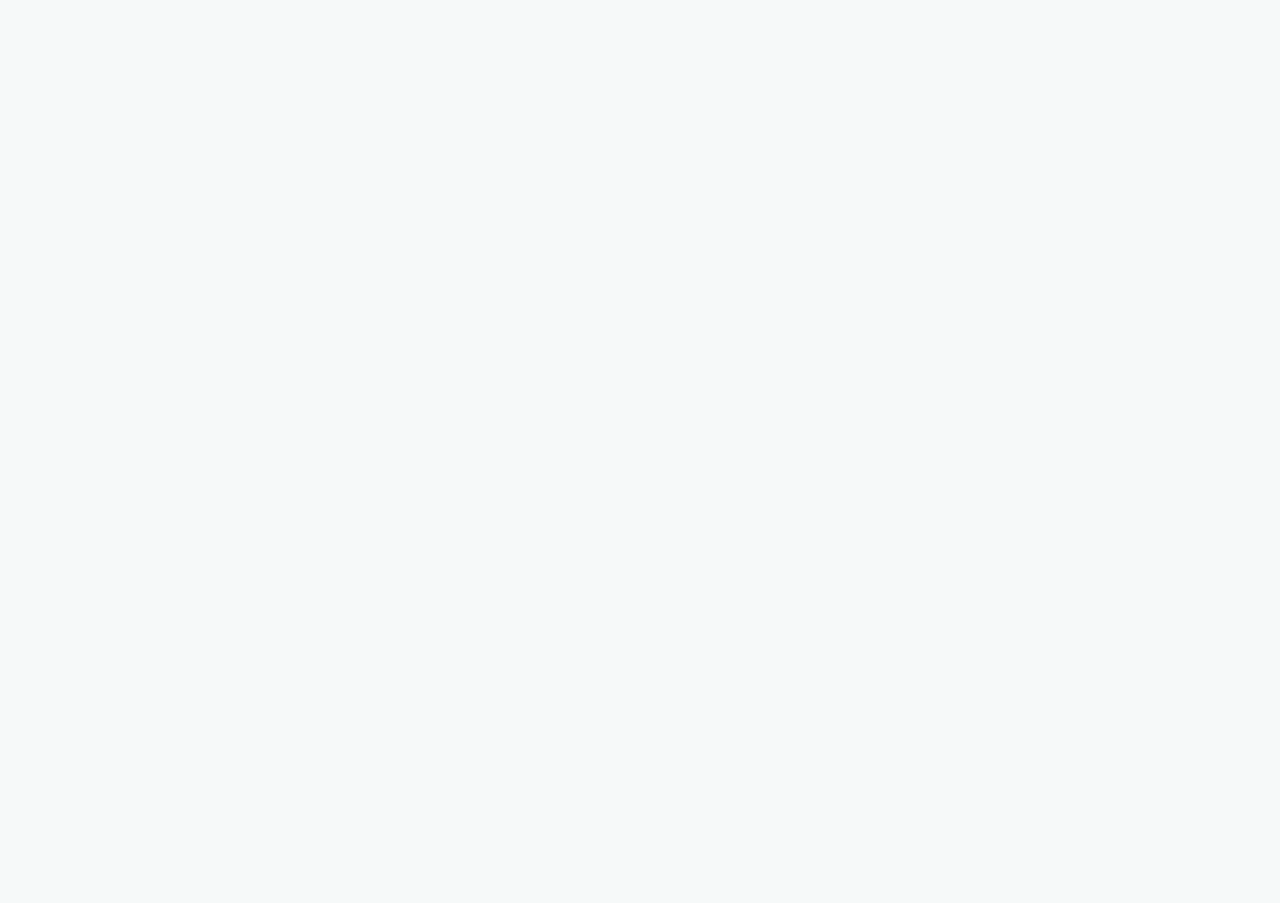
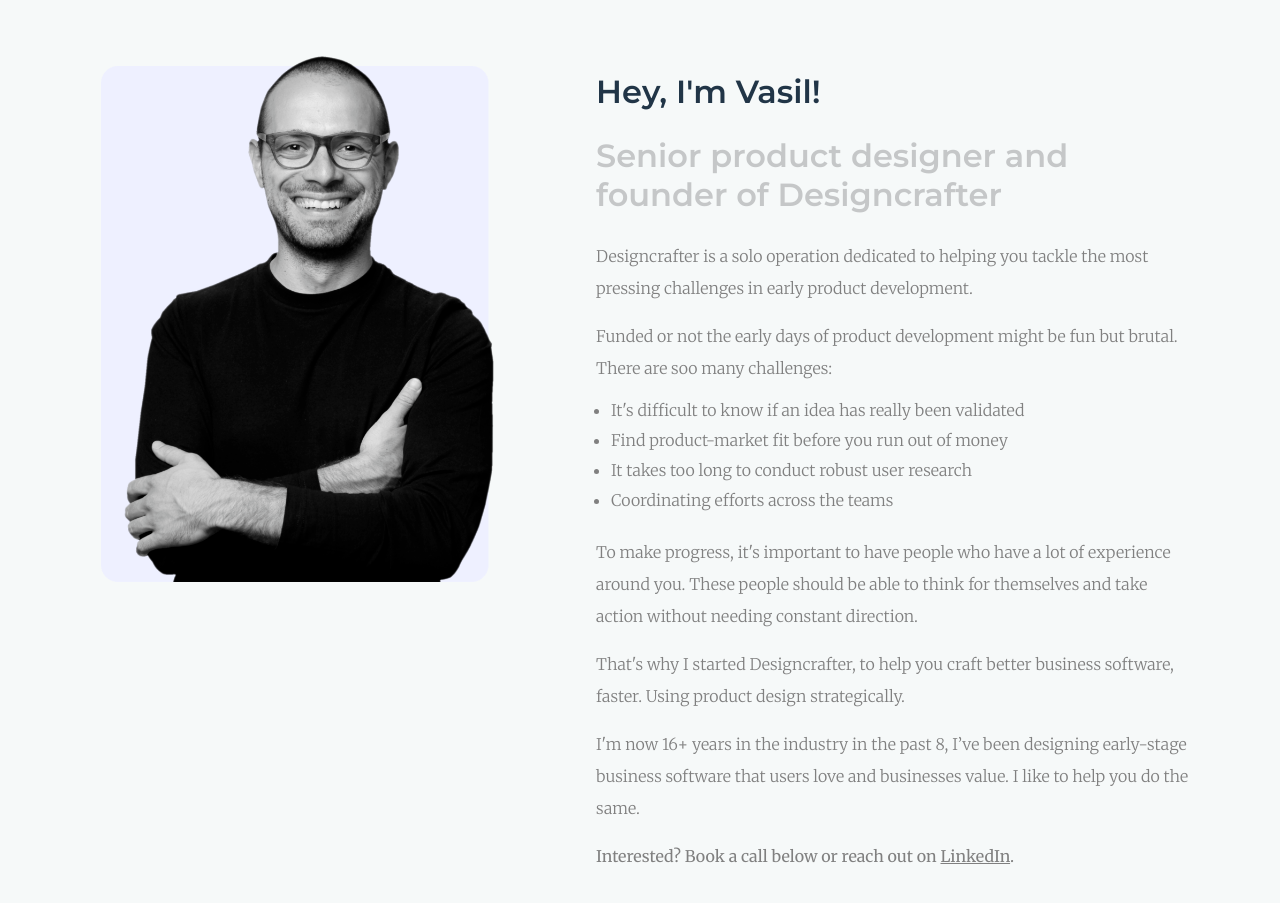
Before and after one commit to MelissaPerez09/Proyecto01-CC3062, a React (Vite) app: page / in a window 1280 px wide. Shown: the part 3700-4603 px from the top of the page. Before the commit the page ends 3715 px from the top, so only its background shows below. Built offline with nearby package versions, Linux system fonts and the light colour scheme.

Commit message:
Vasil card finished

```diff
--- a/src/components/Global/Global.jsx
+++ b/src/components/Global/Global.jsx
@@ -5,16 +5,18 @@
 import MegaCard from "../MegaCard/MegaCard"
 import SelectedWork from "../SelectedWork/SelectedWork"
 import Product from "../Product/Product"
+import Vasil from "../Vasil/Vasil"
 
 function Global() {
   return (
     <div>
-      <Header />
-      <First />
-      <Cards />
-      <MegaCard />
-      <SelectedWork />
-      <Product />
+      <Header/>
+      <First/>
+      <Cards/>
+      <MegaCard/>
+      <SelectedWork/>
+      <Product/>
+      <Vasil/>
     </div>
   )
 }
--- a/src/components/Product/Product.module.css
+++ b/src/components/Product/Product.module.css
@@ -80,7 +80,6 @@
 ul li{
     margin-bottom: 10px;
     order: 3;
-    list-style-type: none;
 }
 
 .yes{
--- /dev/null
+++ b/src/components/Vasil/Vasil.jsx
@@ -0,0 +1,39 @@
+import React from "react"
+import styles from "./Vasil.module.css"
+
+function Vasil() {
+  return (
+    <div className={styles.container}>
+        <img
+            className={styles.img2}
+            alt="xd"
+            src="../src/assets/image02.png"
+        />
+
+        <div className={styles.textsVasil}>
+            <h1 className={styles.hey}>Hey, I'm Vasil!</h1>
+            <h2 className={styles.senior}>Senior product designer and founder of Designcrafter</h2>
+            <p className={styles.pV}>Designcrafter is a solo operation dedicated to helping you tackle the most pressing challenges in early product development.</p>
+            <p className={styles.pV}>Funded or not the early days of product development might be fun but brutal. There are soo many challenges:</p>
+
+            <ul className={styles.list}>
+              <li>It's difficult to know if an idea has really been validated</li>
+              <li>Find product-market fit before you run out of money</li>
+              <li>It takes too long to conduct robust user research</li>
+              <li>Coordinating efforts across the teams</li>
+            </ul>
+
+            <p className={styles.pV}>To make progress, it's important to have people who have a lot of experience around you. These people should be able to think for themselves and take action without needing constant direction.</p>
+            <p className={styles.pV}>That's why I started Designcrafter, to help you craft better business software, faster. Using product design strategically.</p>
+            <p className={styles.pV}>I'm now 16+ years in the industry in the past 8, I’ve been designing early-stage business software that users love and businesses value. I like to help you do the same.</p>
+
+            <h3 className={styles.in}>
+                Interested? Book a call below or reach out on{' '}
+                <a className={styles.link} href="https://www.linkedin.com/in/vasil-nedelchev/">LinkedIn</a>.
+            </h3>
+        </div>
+    </div>
+  )
+}
+
+export default Vasil
--- /dev/null
+++ b/src/components/Vasil/Vasil.module.css
@@ -0,0 +1,68 @@
+.container{
+    display: flex;
+    padding: 69px;
+}
+
+
+.img2{
+    border-radius: 0 !important;
+    height: 530px;
+    vertical-align: top;
+    width: inherit;
+}
+
+.textsVasil{
+    margin-left: 100px;
+}
+
+.hey{
+    font-family: 'Montserrat';
+    font-size: 2em;
+    font-weight: 600;
+    font-style: normal;
+    text-align: left;
+}
+
+.senior{
+    font-family: 'Montserrat';
+    font-size: 2em;
+    font-weight: 600;
+    font-style: normal;
+    text-align: left;
+    color: #C5C7C8;
+    width: 500px;
+}
+
+.pV{
+    font-family: 'Merriweather';
+    color: gray;
+    font-size: 1em;
+    line-height: 2;
+    font-weight: 300;
+    width: 600px;
+}
+
+.in{
+    font-family: 'Merriweather';
+    font-style: normal;
+    color: gray;
+    font-size: 1em;
+    line-height: 2;
+    font-weight: 300;
+    width: 600px;
+    font-weight: bolder;
+    text-align: left;
+}
+
+.link{
+    text-decoration: underline;
+    color: gray;
+}
+
+.list{
+    font-family: 'Merriweather';
+    color: gray;
+    font-size: 1em;
+    font-style: normal;
+    direction: var(--site-language-direction);
+}
```
Also changed, not shown: src/assets/image02.png (added).
